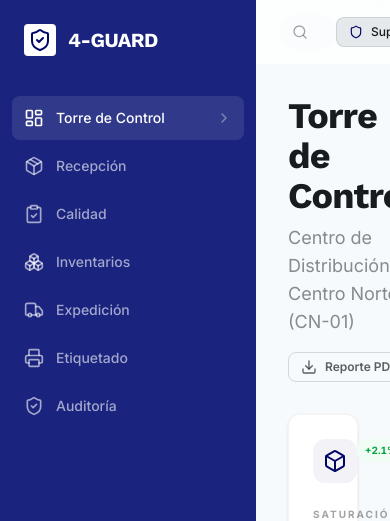
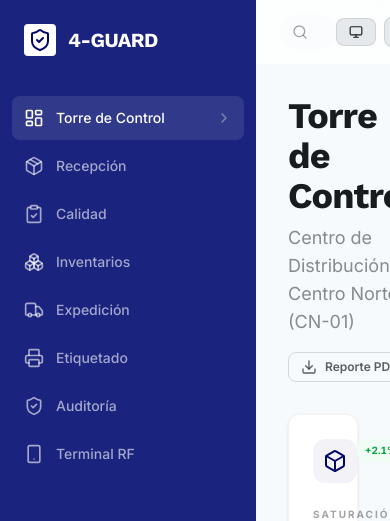
Before and after one commit to IsacThemis/4guard-app, a Next.js app in the folder projects/4guard-app/: page / in a window 390 px wide. Shown: the top 521 px of the page. Built offline with nearby package versions, Linux system fonts and the light colour scheme.

Commit message:
feat: Add RF module to navigation and Web/Mobile toggle
- Add Terminal RF (Smartphone icon) to navigation menu
- Add Web/Mobile toggle button in header for switching views
- Update role permissions to include RF routes for OPERATOR, SUPERVISOR, MANAGER
- Redirect to /rf when switching to mobile view

```diff
--- a/projects/4guard-app/src/components/layout/Shell.tsx
+++ b/projects/4guard-app/src/components/layout/Shell.tsx
@@ -15,7 +15,8 @@ import {
   User,
   Settings,
   ChevronRight,
-  Printer
+  Printer,
+  Smartphone
 } from "lucide-react";
 import { usePathname } from "next/navigation";
 import { clsx, type ClassValue } from "clsx";
@@ -39,6 +40,7 @@ const navItems = [
   { icon: Truck, label: "Expedición", href: "/expedition", roles: ["SUPERVISOR", "MANAGER"] },
   { icon: Printer, label: "Etiquetado", href: "/etiquetado", roles: ["SUPERVISOR", "MANAGER"] },
   { icon: ShieldCheck, label: "Auditoría", href: "/audit", roles: ["SUPERVISOR", "MANAGER", "INSPECTOR", "AUDITOR"] },
+  { icon: Smartphone, label: "Terminal RF", href: "/rf", roles: ["OPERATOR", "SUPERVISOR", "MANAGER"] },
 ];
 
 export default function Shell({ children }: { children: React.ReactNode }) {
--- a/projects/4guard-app/src/components/ui/RoleSelector.tsx
+++ b/projects/4guard-app/src/components/ui/RoleSelector.tsx
@@ -2,22 +2,30 @@
 
 import { useState, useRef, useEffect } from "react";
 import { UserRole, ROLES, useAppStore } from "@/store/useAppStore";
-import { ChevronDown, Shield, Check } from "lucide-react";
+import { ChevronDown, Shield, Check, Monitor, Smartphone } from "lucide-react";
 import { clsx } from "clsx";
 
 const STORAGE_KEY = "4guard-user-role";
+const VIEW_MODE_KEY = "4guard-view-mode";
+
+export type ViewMode = "web" | "mobile";
 
 export default function RoleSelector() {
   const [isOpen, setIsOpen] = useState(false);
   const [isHydrated, setIsHydrated] = useState(false);
+  const [viewMode, setViewMode] = useState<ViewMode>("web");
   const dropdownRef = useRef<HTMLDivElement>(null);
   const { userRole, setUserRole } = useAppStore();
 
   useEffect(() => {
     setIsHydrated(true);
-    const stored = localStorage.getItem(STORAGE_KEY) as UserRole;
-    if (stored && ROLES[stored]) {
-      setUserRole(stored);
+    const storedRole = localStorage.getItem(STORAGE_KEY) as UserRole;
+    const storedView = localStorage.getItem(VIEW_MODE_KEY) as ViewMode;
+    if (storedRole && ROLES[storedRole]) {
+      setUserRole(storedRole);
+    }
+    if (storedView === "mobile" || storedView === "web") {
+      setViewMode(storedView);
     }
   }, [setUserRole]);
 
@@ -25,6 +33,13 @@ export default function RoleSelector() {
     setUserRole(role);
     localStorage.setItem(STORAGE_KEY, role);
     setIsOpen(false);
+  };
+
+  const toggleViewMode = () => {
+    const newMode = viewMode === "web" ? "mobile" : "web";
+    setViewMode(newMode);
+    localStorage.setItem(VIEW_MODE_KEY, newMode);
+    window.location.href = newMode === "mobile" ? "/rf" : "/";
   };
 
   useEffect(() => {
@@ -42,6 +57,21 @@ export default function RoleSelector() {
   const currentRole = ROLES[userRole];
 
   return (
+    <div className="flex items-center gap-2">
+      <button
+        onClick={toggleViewMode}
+        className={clsx(
+          "flex items-center gap-2 px-3 py-1.5 rounded-lg transition-all text-xs font-medium",
+          viewMode === "mobile"
+            ? "bg-primary text-white"
+            : "bg-surface-high hover:bg-surface-container border border-foreground/10 text-foreground"
+        )}
+        title={viewMode === "mobile" ? "Ver versión móvil" : "Ver versión web"}
+      >
+        {viewMode === "mobile" ? <Smartphone className="w-3.5 h-3.5" /> : <Monitor className="w-3.5 h-3.5" />}
+        <span className="hidden sm:inline">{viewMode === "mobile" ? "Móvil" : "Web"}</span>
+      </button>
+
       <div className="relative" ref={dropdownRef}>
         <button
           onClick={() => setIsOpen(!isOpen)}
@@ -89,5 +119,6 @@ export default function RoleSelector() {
           </div>
         )}
       </div>
+    </div>
   );
 }
--- a/projects/4guard-app/src/store/useAppStore.ts
+++ b/projects/4guard-app/src/store/useAppStore.ts
@@ -18,10 +18,10 @@ export const ROLES: Record<UserRole, RoleInfo> = {
 };
 
 export const ROLE_PERMISSIONS: Record<UserRole, string[]> = {
-  OPERATOR: ["/rf", "/rf/tareas", "/rf/picking", "/rf/anomalia"],
-  SUPERVISOR: ["/", "/reception", "/reception/scan", "/reception/buffer", "/quality", "/inventory", "/expedition", "/expedition/picking", "/etiquetado", "/audit"],
+  OPERATOR: ["/rf", "/rf/tareas", "/rf/picking", "/rf/anomalia", "/rf/anomalia/confirm"],
+  SUPERVISOR: ["/", "/reception", "/reception/scan", "/reception/buffer", "/quality", "/inventory", "/expedition", "/expedition/picking", "/etiquetado", "/audit", "/rf", "/rf/tareas", "/rf/picking", "/rf/anomalia"],
   INSPECTOR: ["/", "/quality", "/quality/incidencias", "/inventory", "/audit"],
-  MANAGER: ["/", "/reception", "/quality", "/inventory", "/expedition", "/etiquetado", "/audit"],
+  MANAGER: ["/", "/reception", "/quality", "/inventory", "/expedition", "/etiquetado", "/audit", "/rf", "/rf/tareas"],
   AUDITOR: ["/", "/audit"],
 };
 
```
Lines whose indentation alone changed are shown as unchanged.
